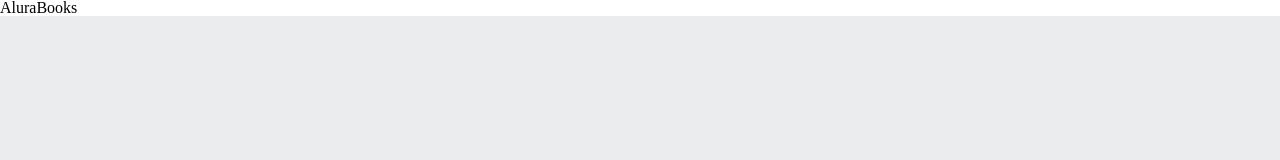
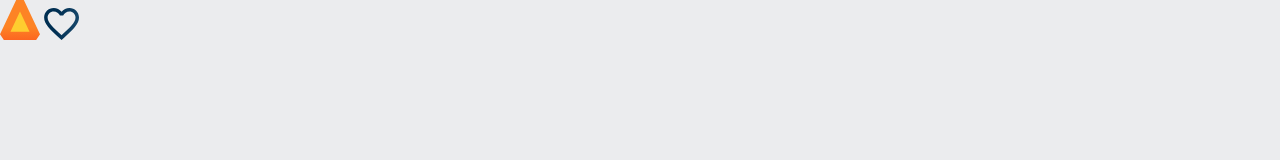
Before and after one commit to luanasantospe04/luanaa, a plain HTML site: page index.html in a window 1280 px wide. Drawn offline with Linux system fonts and the light colour scheme.

Commit message:
Add files via upload

```diff
--- a/index.html
+++ b/index.html
@@ -10,7 +10,11 @@
     <head>
 
         <body>
-     <h1>AluraBooks</h1>
+            <header class="cabeçalho">
+                <span class="cabeçalho_menu-hamburguer"></span>
+                <img src="./img/Logo.svg" alt="Logo da Alurabooks">
+                <a href="#"><img src="./img/Favoritos.svg" alt="favoritos"></a>
+
         </body>
 
 </html>
```
